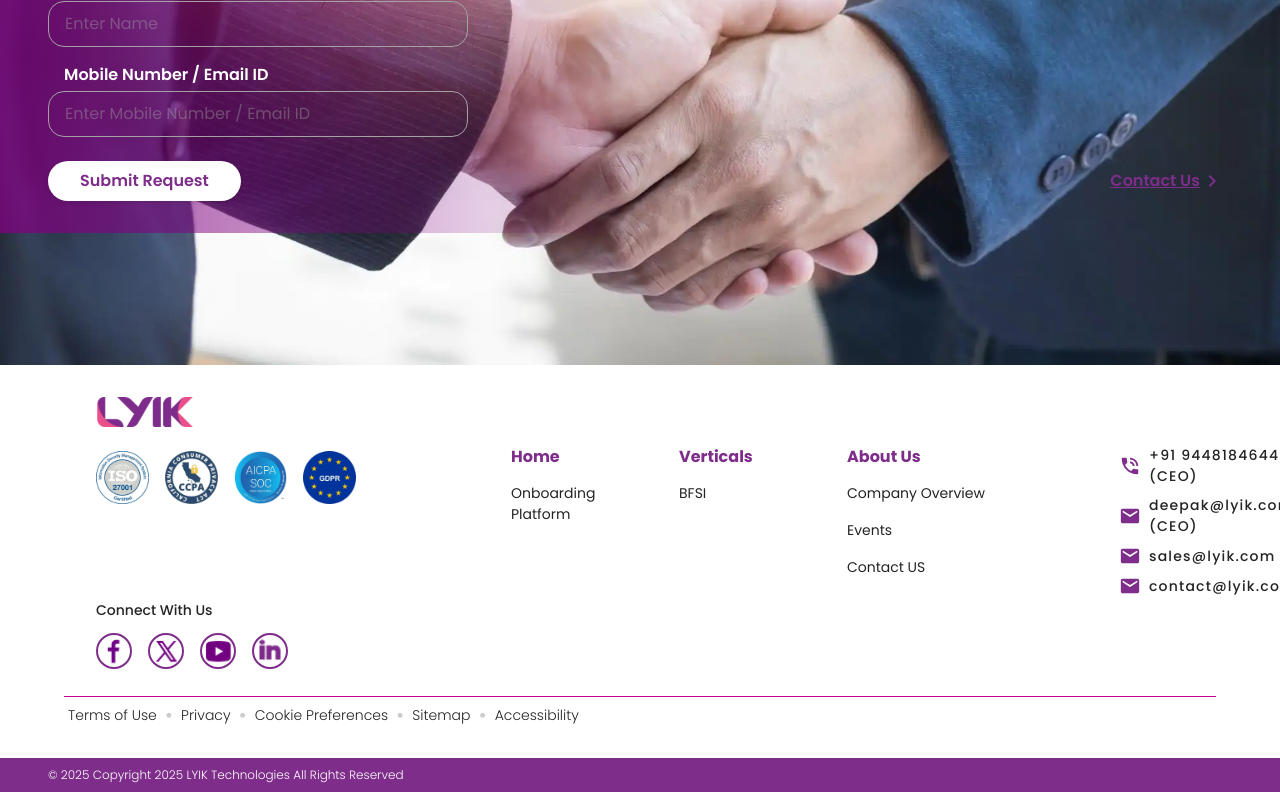
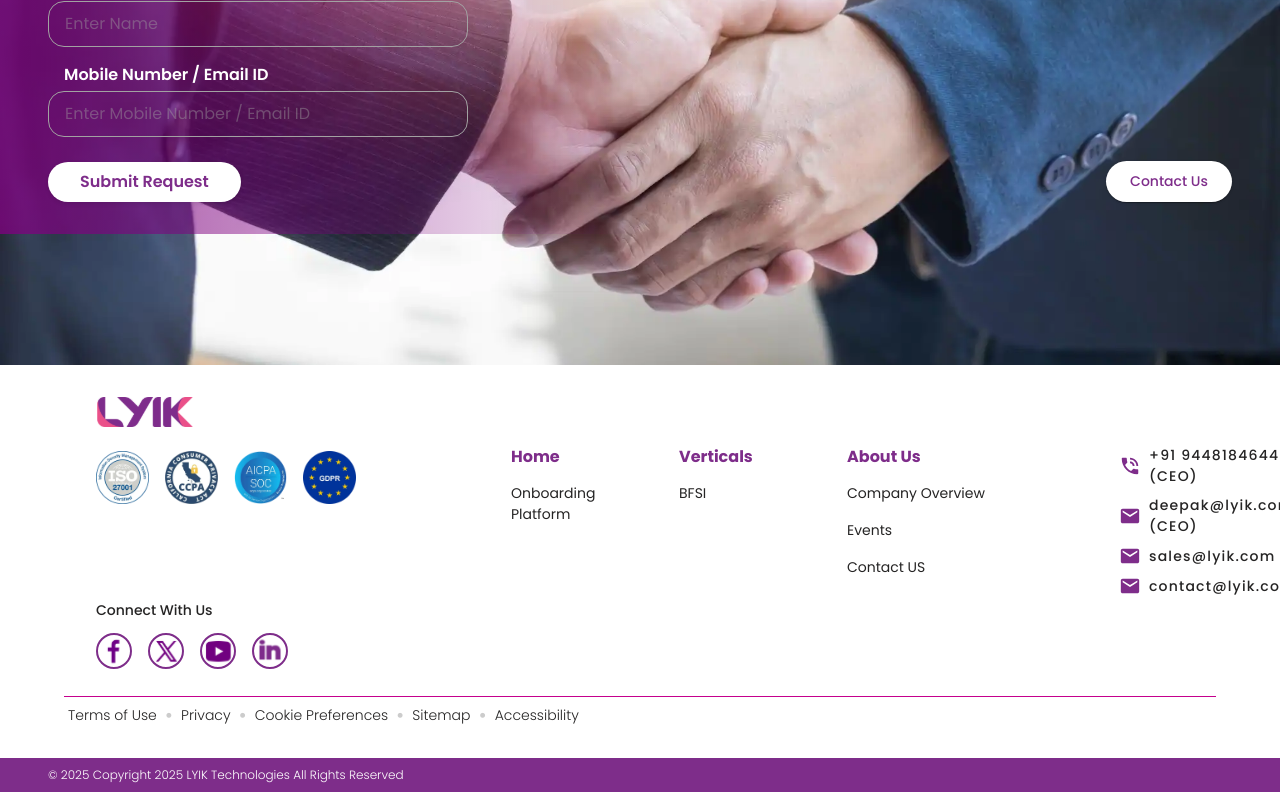
Before and after one commit to AnkithBhargav/lyik_new_website, a React (Vite) app: page / in a window 1280 px wide. Shown: the part 5005-5805 px from the top of the page. Built offline with nearby package versions, Linux system fonts and the light colour scheme.

Commit message:
Refactor OnboardingForm layout and enhance button styles for improved user interaction

```diff
--- a/src/components/OnboardingForm.jsx
+++ b/src/components/OnboardingForm.jsx
@@ -142,7 +142,7 @@ const OnboardingForm = () => {
             height: "100%",
             display: "flex",
             flexDirection: "column",
-            justifyContent: "flex-start", // changed from space-between to flex-start
+            justifyContent: "flex-start",
             transform: "scaleX(-1)",
             px: { xs: 2, sm: 4, md: 6 },
             pt: { xs: 1, sm: 0 },
@@ -171,7 +171,7 @@ const OnboardingForm = () => {
               alignItems: "flex-start",
               gap: { xs: 2, sm: 2, md: 8 },
               pt: { xs: 1, sm: 4, md: 6 },
-              mt: 0, // ensure no margin-top
+              mt: 0,
             }}
           >
             <Typography
@@ -244,6 +244,13 @@ const OnboardingForm = () => {
                           color: "#A2A2A2",
                           fontSize: { xs: "14px", md: "16px" },
                         },
+                        transition: "border-color 0.2s",
+                        "&:hover": {
+                          borderColor: "#fff",
+                        },
+                        "&:focus": {
+                          borderColor: "#fff",
+                        },
                       },
                     }}
                   />
@@ -275,6 +282,13 @@ const OnboardingForm = () => {
                           color: "#A2A2A2",
                           fontSize: { xs: "14px", md: "16px" },
                         },
+                        transition: "border-color 0.2s",
+                        "&:hover": {
+                          borderColor: "#fff",
+                        },
+                        "&:focus": {
+                          borderColor: "#fff",
+                        },
                       },
                     }}
                   />
@@ -299,6 +313,12 @@ const OnboardingForm = () => {
                     borderRadius: 10,
                     px: { xs: 2, sm: 4 },
                     py: 1,
+                    transition: "background 0.2s, color 0.2s, box-shadow 0.2s",
+                    "&:hover": {
+                      backgroundColor: "primary.light",
+                      color: "white",
+                      boxShadow: 4,
+                    },
                   }}
                 >
                   <Typography
@@ -314,18 +334,25 @@ const OnboardingForm = () => {
                 </Button>
 
                 <Button
-                  variant="outlined"
+                  variant="contained"
                   onClick={handleContactUs}
                   sx={{
                     mt: 3,
+                    backgroundColor: "white",
                     color: "primary.main",
-                    border: "none",
-                    textDecoration: "underline",
-                    px: 1,
+                    borderRadius: 10,
+                    px: 3,
+                    py: 1,
+                    boxShadow: 1,
+                    transition: "background 0.2s, color 0.2s, box-shadow 0.2s",
+                    "&:hover": {
+                      backgroundColor: "primary.light",
+                      color: "white",
+                      boxShadow: 4,
+                    },
                   }}
                 >
-                  <Typography sx={{ fontWeight: 600 }}>Contact Us</Typography>
-                  <KeyboardArrowRight />
+                  Contact Us
                 </Button>
               </Box>
             </Box>
```
